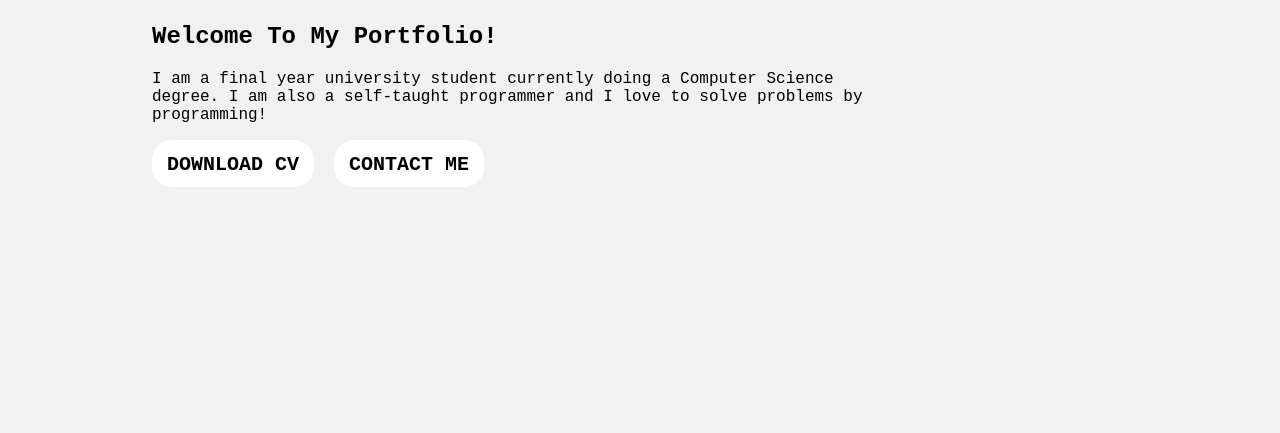
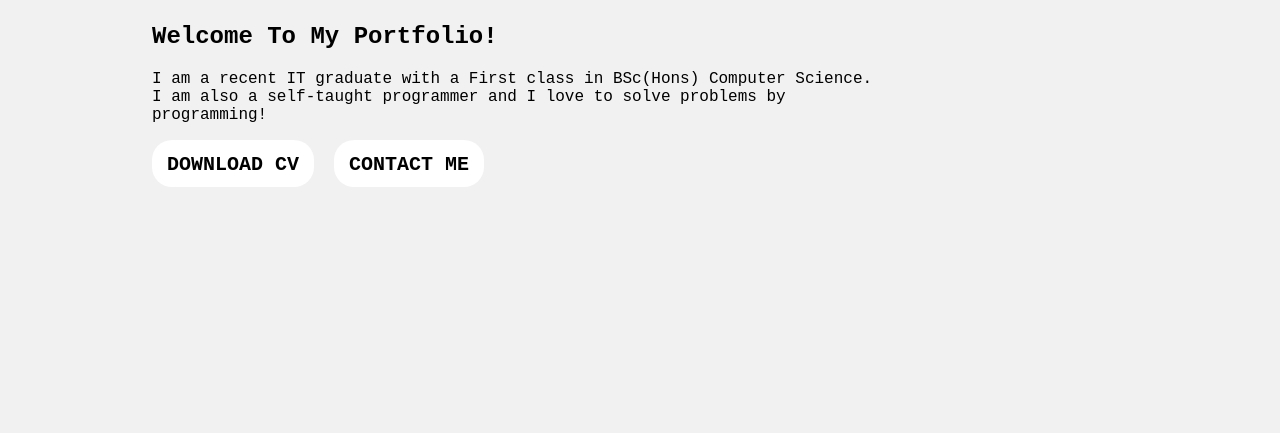
Before and after one commit to liamckie/liamckie.github.io, a plain HTML site: page index.html in a window 1280 px wide. Shown: the part 367-800 px from the top of the page. Drawn offline with Linux system fonts and the light colour scheme.

Commit message:
Updated about me section

```diff
--- a/index.html
+++ b/index.html
@@ -51,7 +51,7 @@
         <div class="main-text">
             <h1 id="name">Hi, my name is Liam.</h1>
             <h2>Welcome To My Portfolio!</h2>
-            <p>I am a final year university student currently doing a Computer Science degree. I am also a self-taught programmer and I love to solve problems by programming!</p>
+            <p>I am a recent IT graduate with a First class in BSc(Hons) Computer Science. I am also a self-taught programmer and I love to solve problems by programming!</p>
             <div class="about-me-btns">
                 <h2 class="about-me-btn cv"><a download="" href="cv/Liam_Mckie_CV.pdf">Download CV</a></h2>
                 <h2 class="about-me-btn contact"><a href="#footer">Contact Me</a></h2>
```
